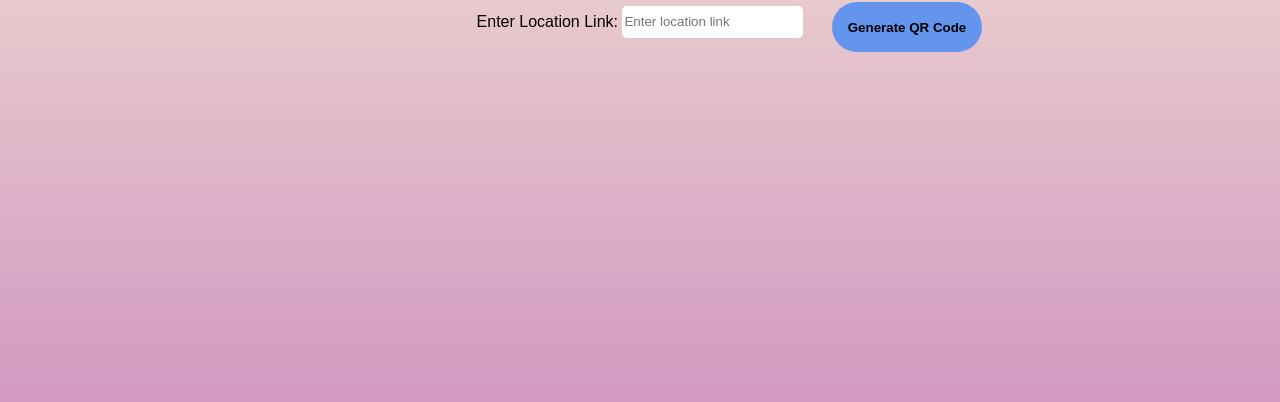
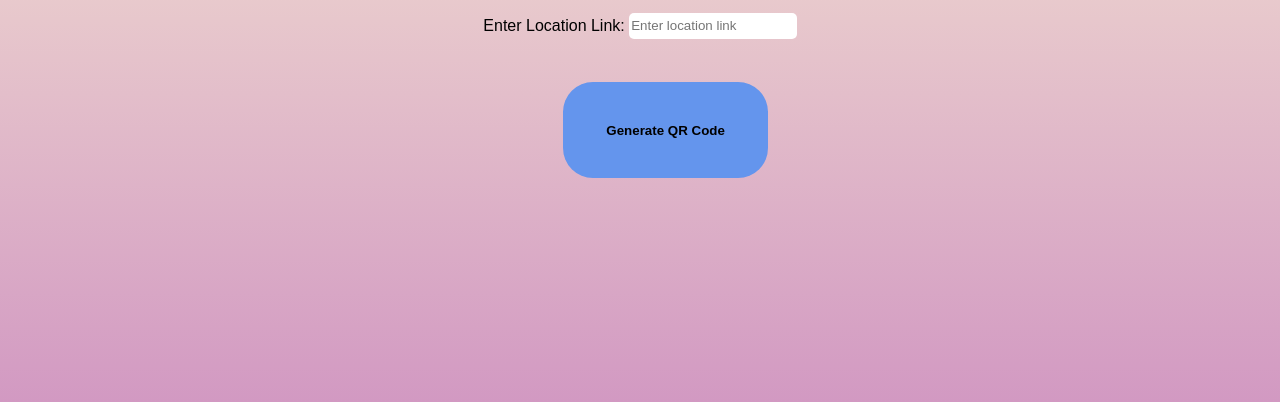
Before and after one commit to SameerSanap/QR-Generator, a plain HTML site: page index.html in a window 1280 px wide. Shown: the part 398-800 px from the top of the page. Drawn offline with Linux system fonts and the light colour scheme.

Commit message:
Update style.css

```diff
--- a/style.css
+++ b/style.css
@@ -17,11 +17,15 @@ body {
 
 .btn {
     position: absolute;
-    height: 50px;
-    width: 150px;
+    height: 12%;
+
+    width: 16%;
+
     border-radius: 30px;
-    left: 65%;
-    top: 50%;
+    right: 40%;
+    /* Adjusting based on viewport width */
+    top: 60%;
+    /* Adjusting based on viewport height */
     background-color: cornflowerblue;
     cursor: pointer;
     border: 0;
@@ -29,14 +33,19 @@ body {
 }
 
 #inputSection {
+    margin-bottom: 2vh;
 
-    margin-bottom: 20px;
 }
 
 input {
     border-radius: 5px;
     border: none;
-    height: 30px;
+    height: 3vh;
+
+    width: 50%;
+    /* Adjusting based on viewport width */
+    max-width: 200px;
+    /* Limiting maximum width */
 }
 
 .btn:hover {
@@ -45,6 +54,6 @@ input {
 }
 
 #qrcode {
-    margin-top: 20px;
+    margin-top: 2vh;
 
 }
```
